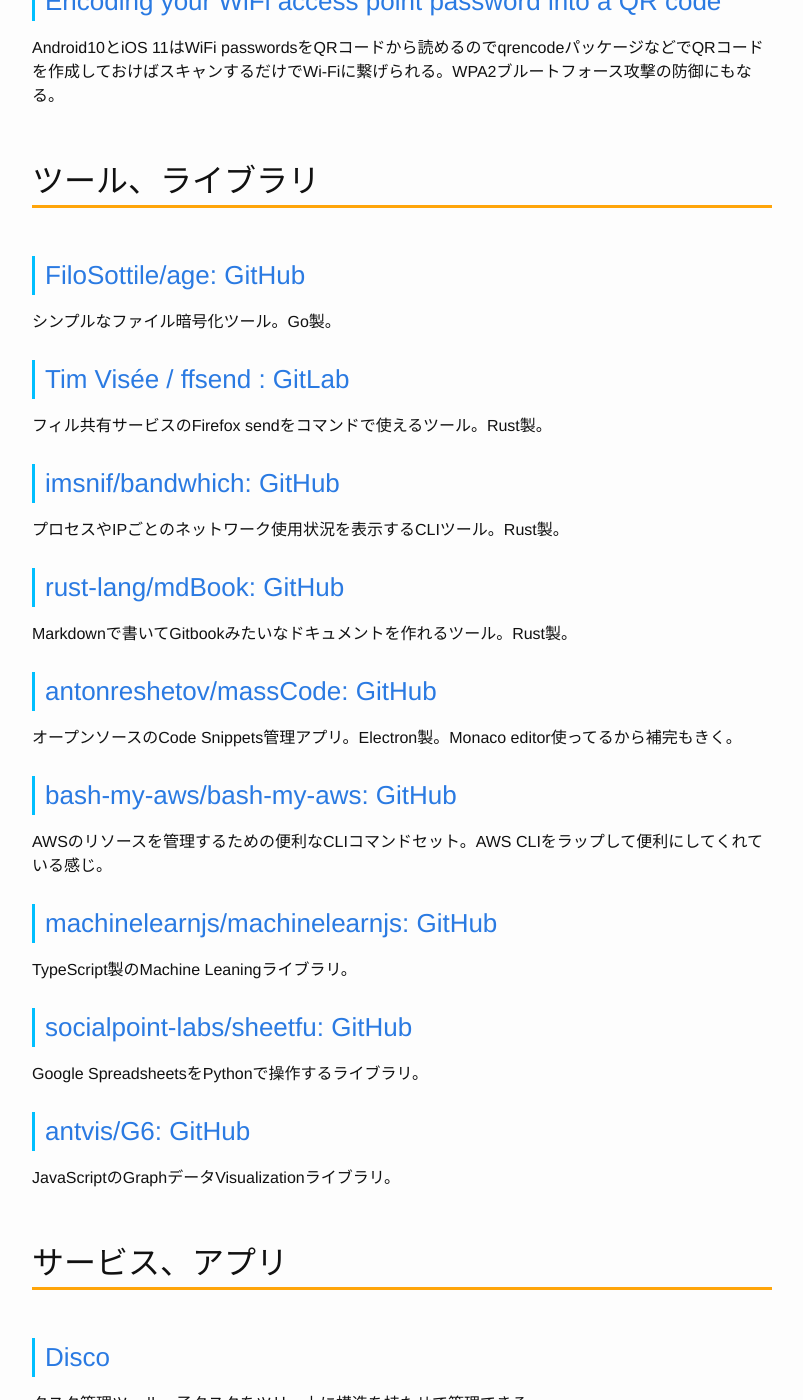
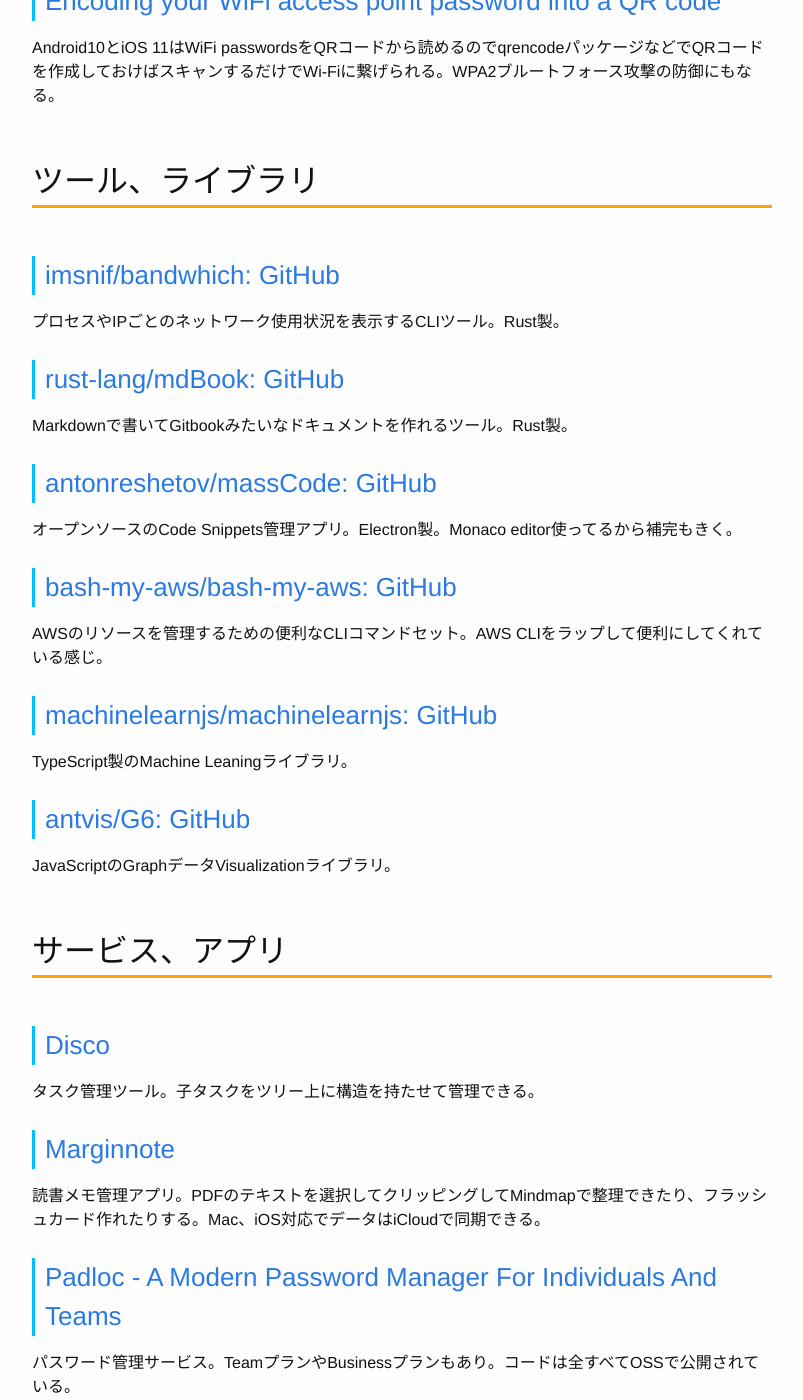
Before and after one commit to Gather-Tech/Gather-Tech.github.io, a Jekyll site: the page built from _posts/2020/2020-01-06-Gather184.md, in a window 1280 px wide and 1400 px high, scrolled down 2347 px. Shown: the whole window, without its empty margins (238-1041 px from the left). Built offline with Jekyll 4.4.1, drawn with Linux system fonts in a browser that asks for light colours; comment, search, counter and statistics services are not loaded.

Commit message:
Reduced articles

```diff
--- a/_posts/2020/2020-01-06-Gather184.md
+++ b/_posts/2020/2020-01-06-Gather184.md
@@ -53,14 +53,6 @@
 
 ## ツール、ライブラリ
 
-### [FiloSottile/age: GitHub](https://github.com/FiloSottile/age)
-
-シンプルなファイル暗号化ツール。Go製。
-
-### [Tim Visée / ffsend : GitLab](https://gitlab.com/timvisee/ffsend)
-
-フィル共有サービスのFirefox sendをコマンドで使えるツール。Rust製。
-
 ### [imsnif/bandwhich: GitHub](https://github.com/imsnif/bandwhich)
 
 プロセスやIPごとのネットワーク使用状況を表示するCLIツール。Rust製。
@@ -81,10 +73,6 @@
 
 TypeScript製のMachine Leaningライブラリ。
 
-### [socialpoint-labs/sheetfu: GitHub](https://github.com/socialpoint-labs/sheetfu)
-
-Google SpreadsheetsをPythonで操作するライブラリ。
-
 ### [antvis/G6: GitHub](https://github.com/antvis/G6)
 
 JavaScriptのGraphデータVisualizationライブラリ。
```
